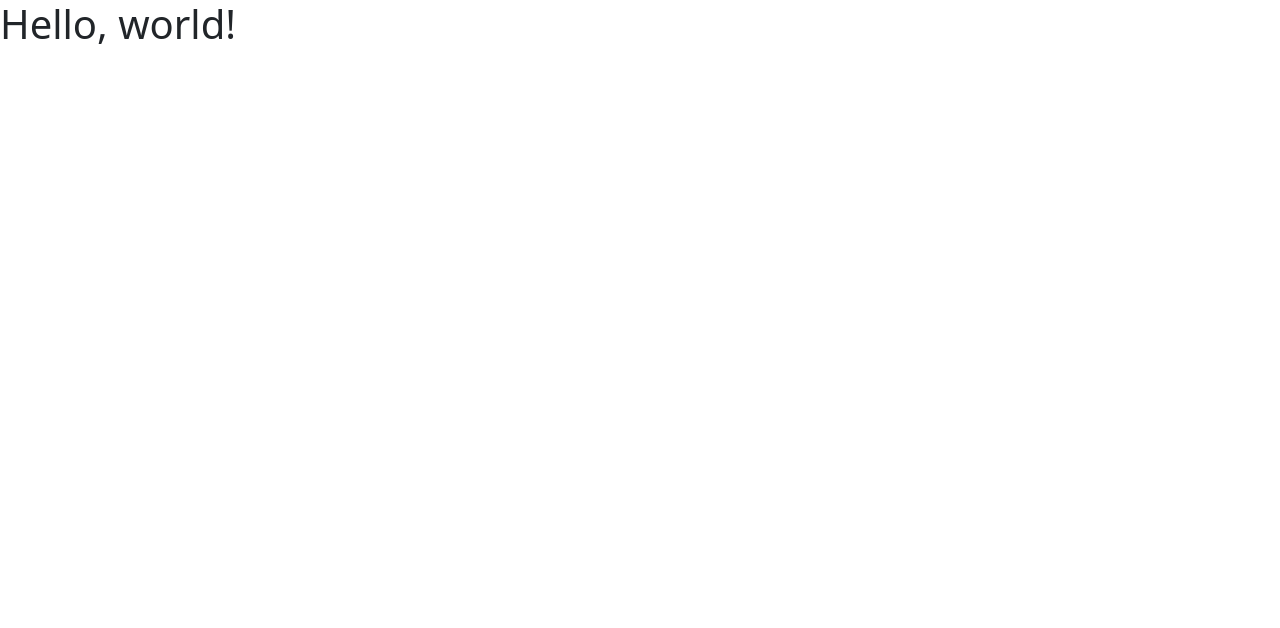
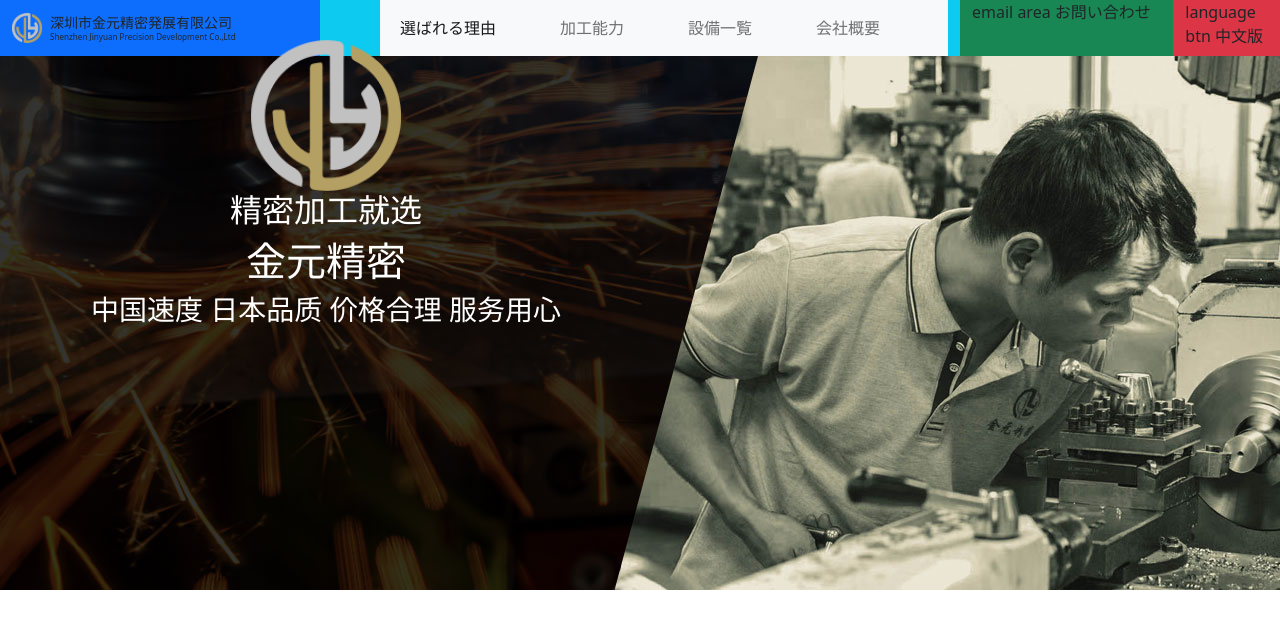
Before and after one commit to brtauhid/Shenzhen-Jinyuan-Precision-Exhibition-Co.-Ltd., a plain HTML site: page index.html in a window 1280 px wide. Drawn offline with nearby package versions, Linux system fonts and the light colour scheme.

Commit message:
hero area

```diff
--- a/index.html
+++ b/index.html
@@ -10,9 +10,65 @@
       integrity="sha384-0evHe/X+R7YkIZDRvuzKMRqM+OrBnVFBL6DOitfPri4tjfHxaWutUpFmBp4vmVor"
       crossorigin="anonymous"
     />
+    <link rel="stylesheet" href="style.css" />
   </head>
   <body>
-    <h1>Hello, world!</h1>
+    <div class="container-fluid">
+      <div class="row top-bar">
+        <div class="col-md-3 d-flex bg-primary align-items-center">
+          <div class="logo me-2">
+            <img src="./img/logo.png" width="30px" alt="" />
+          </div>
+          <div class="c-title d-flex align-items-start flex-column">
+            <h1>深圳市金元精密発展有限公司</h1>
+            <h4>Shenzhen Jinyuan Precision Development Co.,Ltd</h4>
+          </div>
+        </div>
+        <div class="col-md-6 bg-info d-flex justify-content-end">
+          <nav class="navbar navbar-expand-lg bg-light">
+            <div class="container-fluid">
+              <div class="collapse navbar-collapse" id="navbarNav">
+                <ul class="navbar-nav">
+                  <li class="nav-item pe-5">
+                    <a class="nav-link active" aria-current="page" href="#"
+                      >選ばれる理由</a
+                    >
+                  </li>
+                  <li class="nav-item pe-5">
+                    <a class="nav-link" href="#">加工能力</a>
+                  </li>
+                  <li class="nav-item pe-5">
+                    <a class="nav-link" href="#">設備一覧</a>
+                  </li>
+                  <li class="nav-item pe-5">
+                    <a class="nav-link" href="#">会社概要</a>
+                  </li>
+                </ul>
+              </div>
+            </div>
+          </nav>
+        </div>
+        <div class="col-md-2 bg-success">email area お問い合わせ</div>
+        <div class="col-md-1 bg-danger">language btn 中文版</div>
+      </div>
+    </div>
+
+    <!-- Hero area starts here -->
+    <div class="container-fluid hch">
+      <div class="row">
+        <div class="hero-items">
+          <div
+            class="col-md-6 height-hero d-flex flex-column align-items-center"
+          >
+            <img src="./img/logo.png" width="150px" alt="" />
+            <h2>精密加工就选</h2>
+            <h1>金元精密</h1>
+            <h3>中国速度 日本品质 价格合理 服务用心</h3>
+          </div>
+          <div class="col-md-6"></div>
+        </div>
+      </div>
+    </div>
     <script
       src="https://cdn.jsdelivr.net/npm/bootstrap@5.2.0-beta1/dist/js/bootstrap.bundle.min.js"
       integrity="sha384-pprn3073KE6tl6bjs2QrFaJGz5/SUsLqktiwsUTF55Jfv3qYSDhgCecCxMW52nD2"
--- /dev/null
+++ b/style.css
@@ -0,0 +1,44 @@
+* {
+  margin: 0;
+  padding: 0;
+}
+
+.top-bar {
+  height: 40px;
+}
+
+.nav-email {
+  width: 150px;
+}
+
+.nav-lang-btn {
+  width: 75px;
+}
+
+.c-title h1 {
+  font-size: 14px;
+  margin: 0;
+  padding: 0;
+}
+.c-title h4 {
+  font-size: 8.1px;
+  margin: 0;
+  padding: 0;
+}
+.hch {
+  height: 550px;
+  background-color: aquamarine;
+  background-image: url(./img/main-banner.jpg);
+  background-position: center;
+  background-size: cover;
+  background-repeat: no-repeat;
+  color: #fff;
+}
+
+.hero-items {
+  height: 550px;
+}
+
+.height-hero {
+  height: 550px;
+}
```
Also changed, not shown: img/main-banner.jpg (added).
